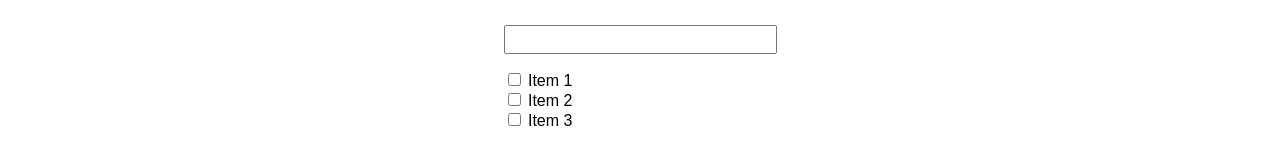
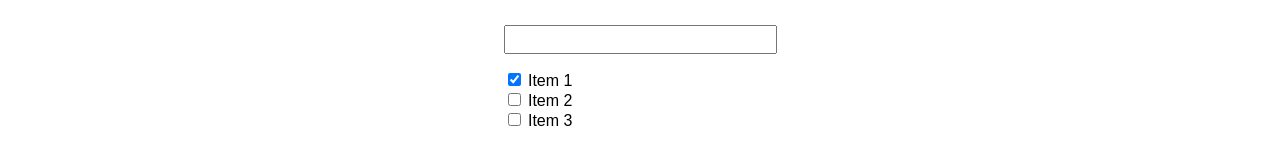
Before and after one commit to sengeezer/fpqra, a React (Create React App) app: page / in a window 1280 px wide. Shown: the part 242-402 px from the top of the page. Built offline with nearby package versions, Linux system fonts and the light colour scheme.

Commit message:
Finished part 3

```diff
--- a/src/App.js
+++ b/src/App.js
@@ -3,6 +3,28 @@
 import './App.css';
 
 class App extends Component {
+  constructor() {
+    super();
+    this.state = {
+      todos: [
+        {
+          id: 1,
+          name: 'Item 1',
+          isComplete: true
+        },
+        {
+          id: 2,
+          name: 'Item 2',
+          isComplete: false
+        },
+        {
+          id: 3,
+          name: 'Item 3',
+          isComplete: false
+        }
+      ]
+    };
+  }
   render() {
     return (
       <div className="App">
@@ -20,9 +42,7 @@
           </form>
           <div className="Todo-List">
             <ul>
-              <li><input type="checkbox" /> Item 1</li>
-              <li><input type="checkbox" /> Item 2</li>
-              <li><input type="checkbox" /> Item 3</li>
+              {this.state.todos.map(todo => <li key={todo.id}><input type="checkbox" defaultChecked={todo.isComplete}/> {todo.name}</li>)}
             </ul>
           </div>
         </div>
```
